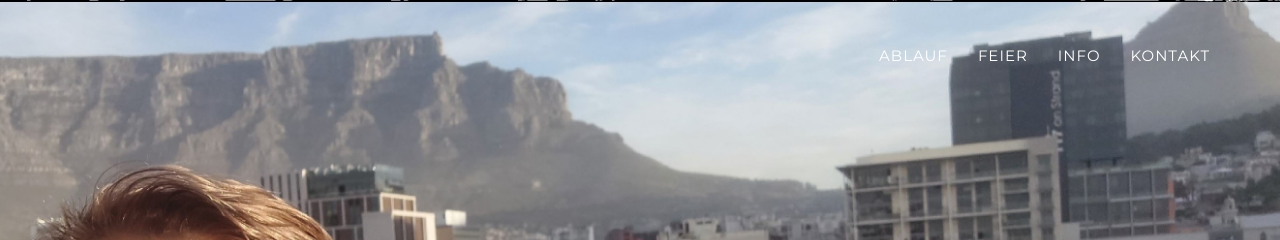
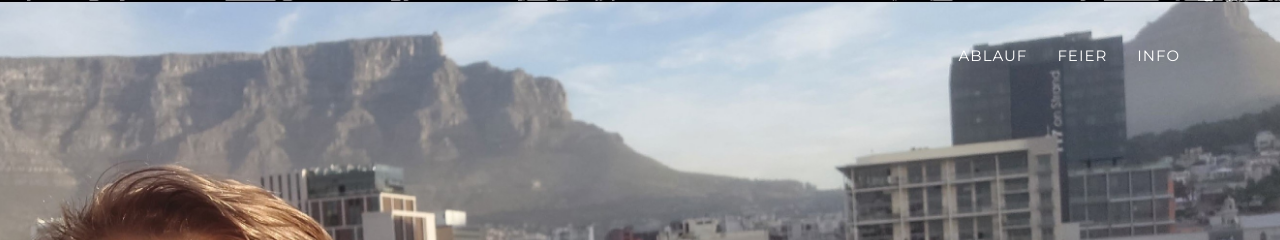
Before and after one commit to nlz-crtl/LN, a Jekyll site: the page built from index.html, in a window 1280 px wide and 900 px high. Shown: the top 240 px of the window. Built offline with Jekyll 4.4.1, drawn with Linux system fonts in a browser that asks for light colours; some web fonts are replaced.

Commit message:
Update header.html

```diff
--- a/_includes/en_data/header.html
+++ b/_includes/en_data/header.html
@@ -28,7 +28,7 @@
                     <a class="page-scroll" href="#travel">Info</a>
                 </li>
                 <li>
-                    <a class="page-scroll hidden-xs hidden-sm hidden-md" href="#contact">Kontakt</a>
+                    <a class="page-scroll hidden-xs hidden-sm hidden-md" href="#contact"></a>
                 </li>
             </ul>
         </div>
```
